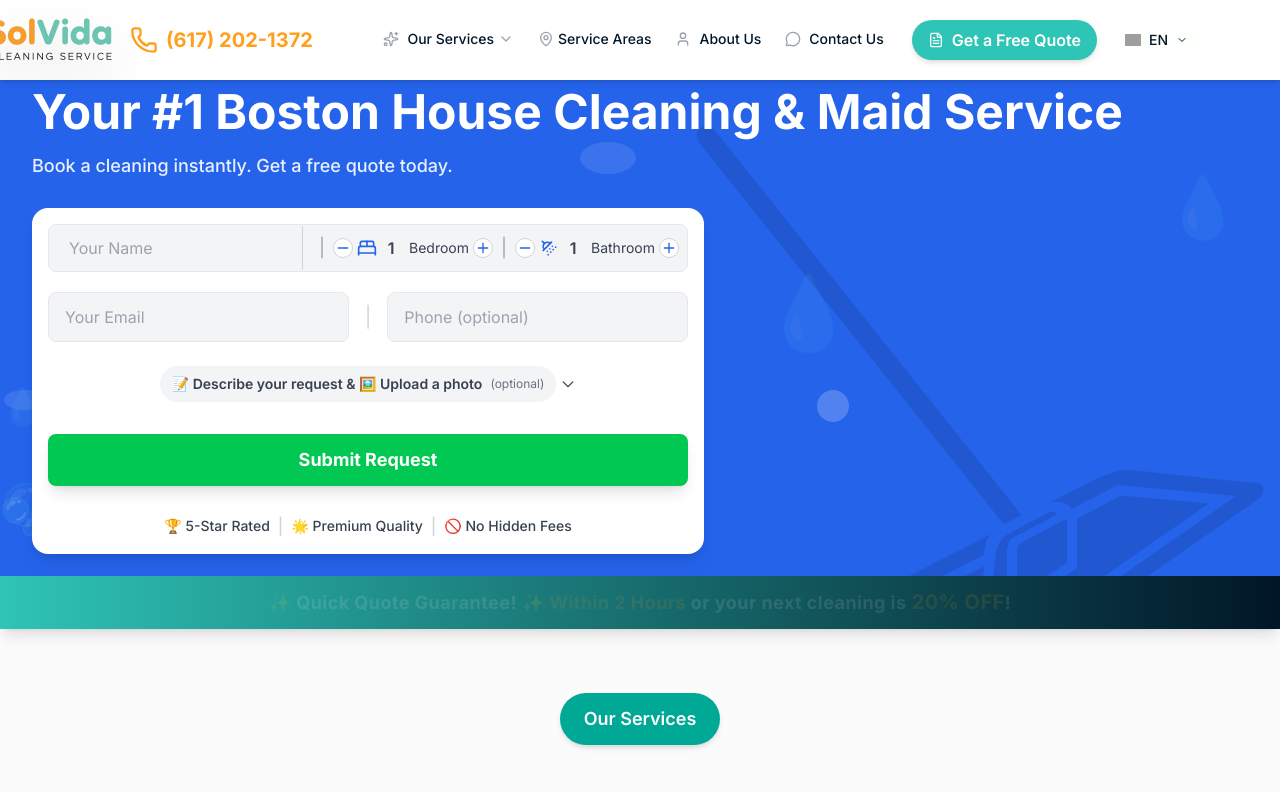
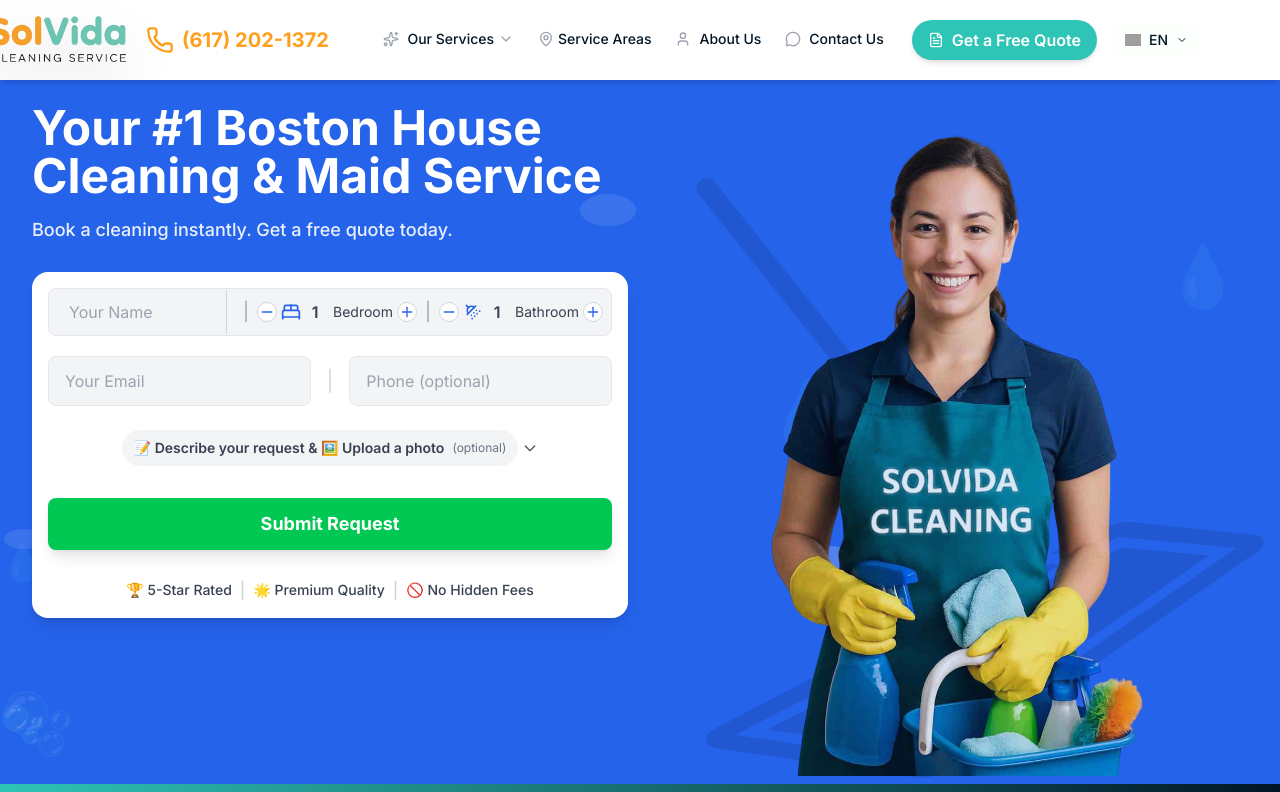
Before and after one commit to volkanmutaf/solvidaclean, a React (Vite) app: page / in a window 1280 px wide. Shown: the top 792 px of the page. Built offline with nearby package versions, Linux system fonts and the light colour scheme; grey boxes are pictures that could not be loaded.

Commit message:
Fix: Restore maid image in Hero, fix logo positioning, increase header padding, ensure bedroom/bathroom labels visible on mobile

```diff
--- a/src/components/Header.jsx
+++ b/src/components/Header.jsx
@@ -148,9 +148,9 @@
       <header className="fixed top-0 left-0 right-0 w-full bg-white shadow-md z-50 overflow-x-hidden">
       <div className="max-w-6xl mx-auto flex items-center justify-between h-full relative px-2 sm:px-4">
           {/* Sol: Logo */}
-          <div className="ml-0 sm:ml-[-80px] md:ml-[-110px] flex-shrink-0 flex items-center h-full overflow-visible" style={{width: 'auto', height: '80px', minWidth: '120px'}}>
+          <div className="ml-0 sm:ml-[-60px] md:ml-[-80px] lg:ml-[-110px] flex-shrink-0 flex items-center h-full overflow-visible" style={{width: 'auto', height: '80px', minWidth: '100px'}}>
             <a onClick={() => handleNavigate("/")} className="cursor-pointer flex items-center justify-center w-full h-full touch-manipulation">
-              <img src="/logo.png" alt="SolVida Clean Logo" className="h-16 sm:h-24 md:h-32 lg:h-40 object-contain transition-transform group-hover:scale-110 drop-shadow-2xl" />
+              <img src="/logo.png" alt="SolVida Clean Logo" className="h-20 sm:h-28 md:h-36 lg:h-44 object-contain transition-transform group-hover:scale-110 drop-shadow-2xl" />
             </a>
           </div>
                         {/* Phone Number - Mobile'da da göster */}
--- a/src/components/Hero.jsx
+++ b/src/components/Hero.jsx
@@ -233,7 +233,7 @@
         <span className="absolute bottom-1/4 left-1/5 opacity-10 text-4xl">💧</span>
       </div>
 
-      <div className="relative z-10 w-full max-w-7xl mx-auto flex flex-col lg:flex-row items-start justify-between pt-20 md:pt-28 pb-2 gap-y-8 gap-x-6 min-h-[500px] px-2 sm:px-4 md:px-0">
+      <div className="relative z-10 w-full max-w-7xl mx-auto flex flex-col lg:flex-row items-start justify-between pt-24 sm:pt-28 md:pt-32 pb-2 gap-y-8 gap-x-6 min-h-[500px] px-2 sm:px-4 md:px-0">
         {/* LEFT CONTENT - This is your form container */}
         <div className="flex-1 min-w-0 flex flex-col items-start justify-start relative z-20 w-full max-w-full"> {/* Added relative and z-20 */}
           <h1 className="text-white text-2xl sm:text-3xl md:text-5xl font-extrabold leading-tight mb-3 md:mb-4 text-left w-full break-words">
@@ -272,9 +272,9 @@
             >
               <Minus className="w-4 h-4" />
             </button>
-            <BedDouble className="w-5 h-5 text-[#2563eb]" />
+            <BedDouble className="w-5 h-5 text-[#2563eb] flex-shrink-0" />
             <span className="text-base font-semibold text-gray-700 min-w-[20px] text-center">{bedrooms}</span>
-            <span className="text-xs sm:text-sm text-gray-700 ml-1 select-none">{t("quoteForm.bedroom")}</span>
+            <span className="text-xs sm:text-sm text-gray-700 ml-1 select-none whitespace-nowrap">{t("quoteForm.bedroom")}</span>
             <button
               type="button"
               onClick={() => setBedrooms(bedrooms + 1)}
@@ -295,9 +295,9 @@
             >
               <Minus className="w-4 h-4" />
             </button>
-            <ShowerHead className="w-5 h-5 text-[#2563eb]" />
+            <ShowerHead className="w-5 h-5 text-[#2563eb] flex-shrink-0" />
             <span className="text-base font-semibold text-gray-700 min-w-[20px] text-center">{bathrooms}</span>
-            <span className="text-xs sm:text-sm text-gray-700 ml-1 select-none">{t("quoteForm.bathroom")}</span>
+            <span className="text-xs sm:text-sm text-gray-700 ml-1 select-none whitespace-nowrap">{t("quoteForm.bathroom")}</span>
             <button
               type="button"
               onClick={() => setBathrooms(bathrooms + 1)}
@@ -471,7 +471,15 @@
           </form>
         </div>
 
-
+        {/* RIGHT CONTENT - Maid Image (Desktop only) */}
+        <div className="hidden lg:flex flex-1 items-center justify-center relative z-10">
+          <img
+            src="/images/cleaner-woman2.png"
+            alt="Professional cleaning staff"
+            className="w-full max-w-md object-contain opacity-90"
+            draggable={false}
+          />
+        </div>
 
       </div>
       {/* Floating Action Buttons (FAB) */}
--- a/src/components/QuoteStripBanner.jsx
+++ b/src/components/QuoteStripBanner.jsx
@@ -4,7 +4,7 @@
   const { t } = useTranslation();
   return (
     <div className="w-full bg-gradient-to-r from-primary to-dark text-white text-center text-sm sm:text-base md:text-lg py-3 px-2 sm:px-4 font-extrabold tracking-wide shadow-lg relative overflow-x-hidden">
-      {/* Cleaner Woman Image - Hidden on mobile, visible on desktop */}
+      {/* Cleaner Woman Image - Visible on desktop */}
       <div className="hidden lg:block" style={{
         position: 'absolute',
         right: '330px',
```
